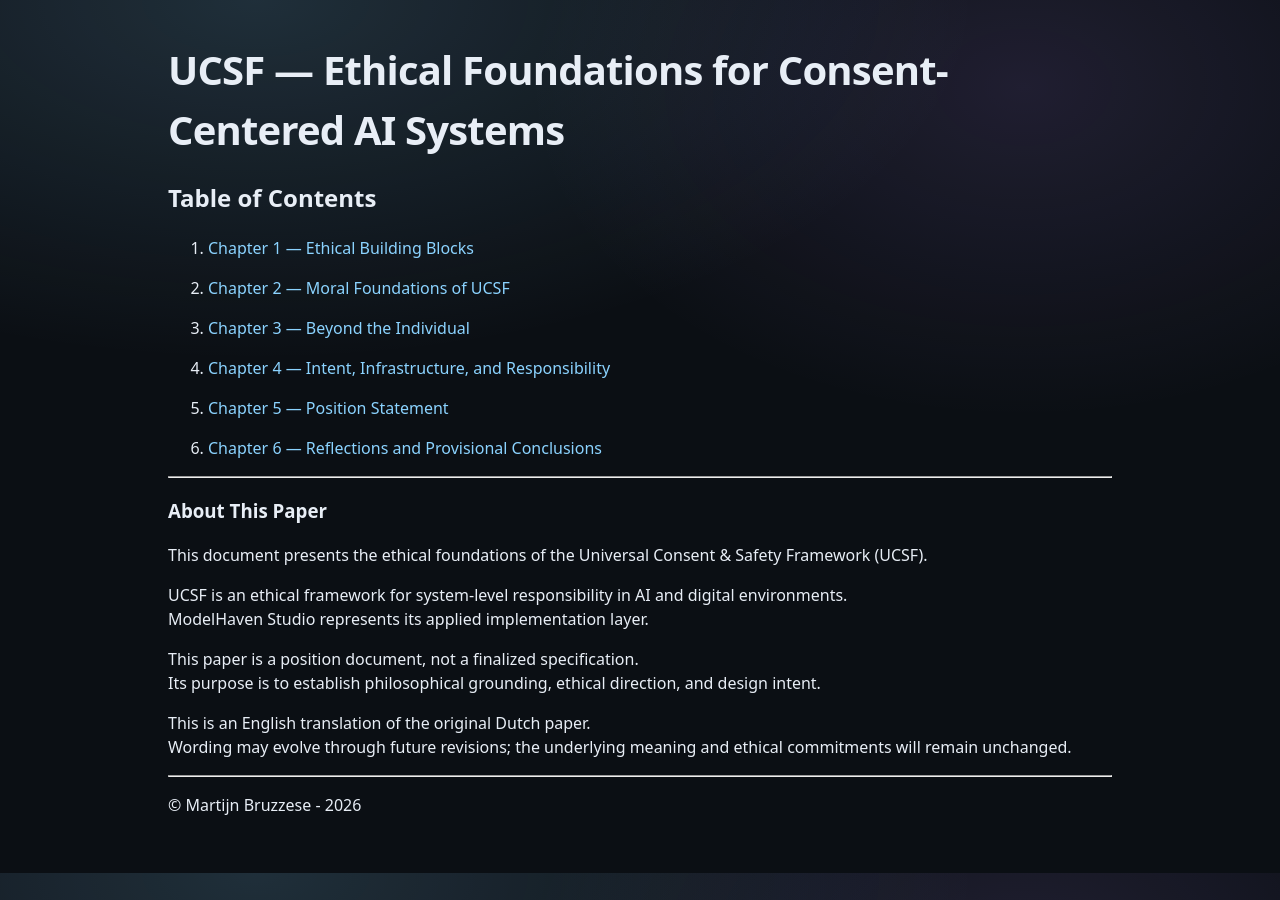
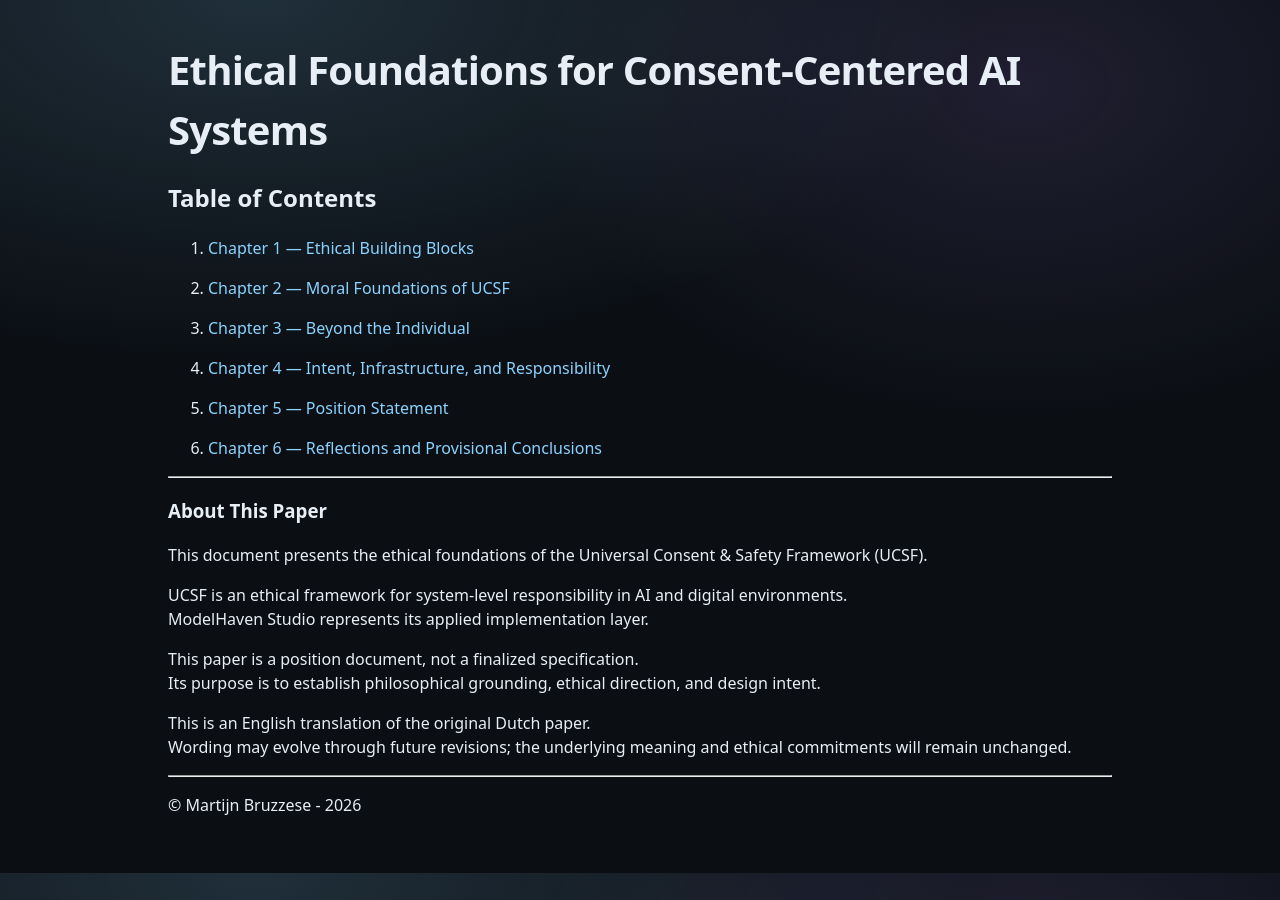
Before and after one commit to MartijnBruzzese/ModelHaven-Studio, a Jekyll site: the page built from POSITION_PAPERS/ETHICS/EN/ETHICAL_FOUNDATION/table_of_contents.md, in a window 1280 px wide. Built offline with Jekyll 4.4.1, drawn with Linux system fonts in a browser that asks for light colours; our own code applies the rules of GitHub Pages for plain Markdown files.

Commit message:
Update table_of_contents.md

```diff
--- a/POSITION_PAPERS/ETHICS/EN/ETHICAL_FOUNDATION/table_of_contents.md
+++ b/POSITION_PAPERS/ETHICS/EN/ETHICAL_FOUNDATION/table_of_contents.md
@@ -1,4 +1,4 @@
-# UCSF — Ethical Foundations for Consent-Centered AI Systems
+# Ethical Foundations for Consent-Centered AI Systems
 
 ## Table of Contents
 
```
